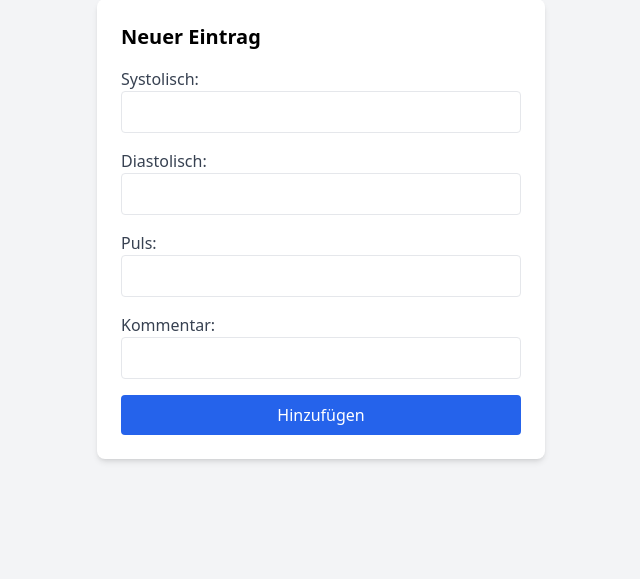
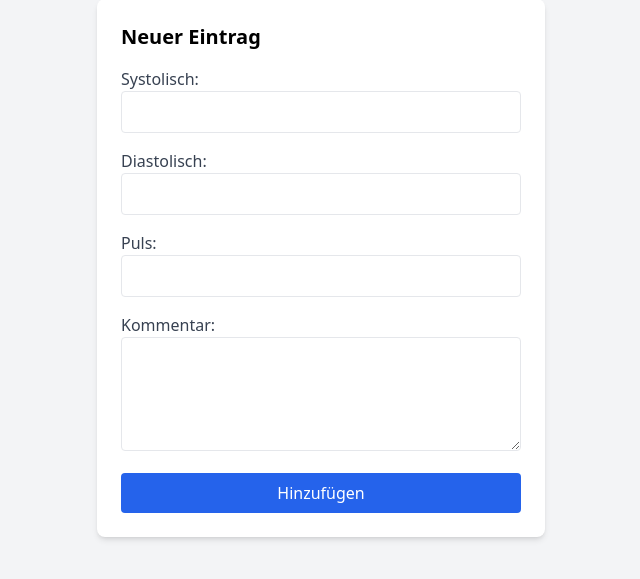
Before and after one commit to nxjexe/blood-pressure-tracker, a Flask app: page / in a window 1280 px wide. Shown: the part 129-708 px from the top of the page, without its empty margins (319-959 px from the left). Run offline with Flask 3, Linux system fonts and the light colour scheme; some libraries are stand-ins or nearby versions.

Commit message:
Input type changed from text to number, comment is accepted in textarea i/o text-type input

```diff
--- a/templates/index.html
+++ b/templates/index.html
@@ -18,19 +18,19 @@
             <form method="POST" action="/" class="space-y-4">
                 <div>
                     <label for="sys" class="block text-gray-700">Systolisch:</label>
-                    <input type="text" name="sys" id="sys" class="w-full p-2 border rounded">
+                    <input type="number" name="sys" id="sys" required class="w-full p-2 border rounded">
                 </div>
                 <div>
                     <label for="dia" class="block text-gray-700">Diastolisch:</label>
-                    <input type="text" name="dia" id="dia" class="w-full p-2 border rounded">
+                    <input type="number" name="dia" id="dia" required class="w-full p-2 border rounded">
                 </div>
                 <div>
                     <label for="pulse" class="block text-gray-700">Puls:</label>
-                    <input type="text" name="pulse" id="pulse" class="w-full p-2 border rounded">
+                    <input type="number" name="pulse" id="pulse" required class="w-full p-2 border rounded">
                 </div>
                 <div>
                     <label for="comment" class="block text-gray-700">Kommentar:</label>
-                    <input type="text" name="comment" id="comment" class="w-full p-2 border rounded">
+                    <textarea name="comment" id="comment" class="w-full p-2 border rounded" rows="4"></textarea>
                 </div>
                 <input type="submit" value="Hinzufügen" class="w-full bg-blue-600 text-white p-2 rounded hover:bg-blue-700">
             {% if error %}
```
